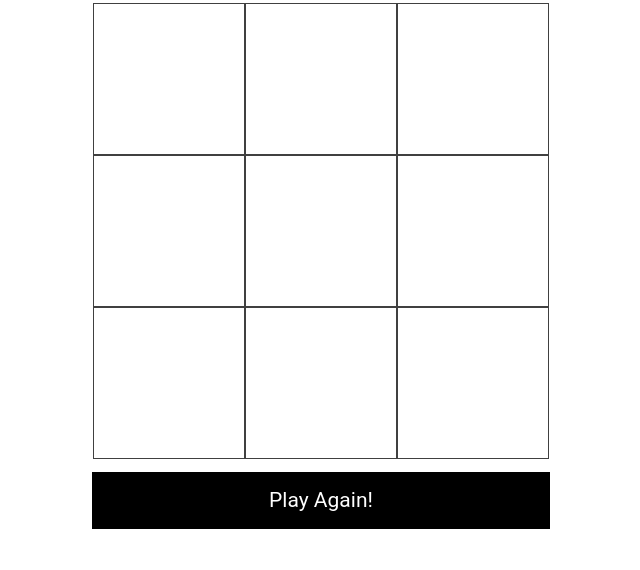
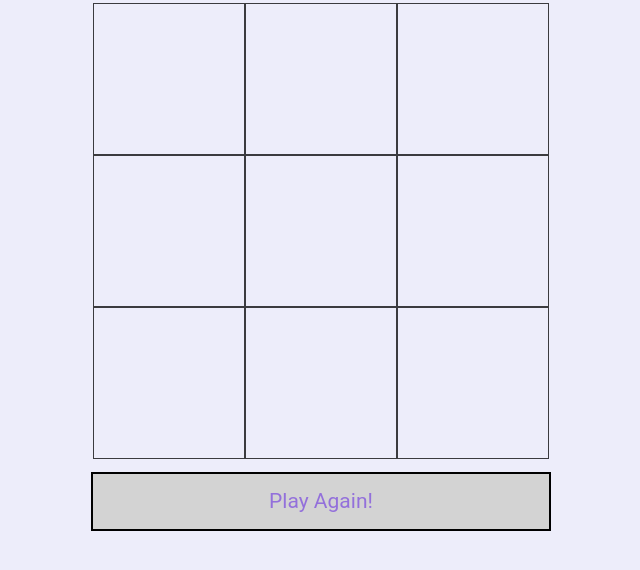
Before and after one commit to scadet1/pset-8, a plain HTML site: page index.html in a window 1280 px wide. In both pictures the pointer is over the element "Play Again!". Shown: the part 188-758 px from the top of the page, without its empty margins (319-959 px from the left). Drawn offline with Linux system fonts and the light colour scheme.

Commit message:
css changes

```diff
--- a/css/styles.css
+++ b/css/styles.css
@@ -6,6 +6,7 @@
 body {
   text-align: center;
   font-family: "Roboto", monospace;
+  background-color: rgb(237, 237, 250)
 }
 
 /*
@@ -92,7 +93,7 @@ h2 {
 
 #reset-button {
   background-color: white;
-  border: 1px solid black;
+  border: 2px solid black;
   color: black;
   font-size: 21px;
   line-height: 55px;
@@ -107,7 +108,7 @@ h2 {
  */
 
 #reset-button:hover {
-  background-color: black;
-  color: white;
+  background-color:lightgrey;
+  color: mediumpurple;
   cursor: pointer;
 }
```
